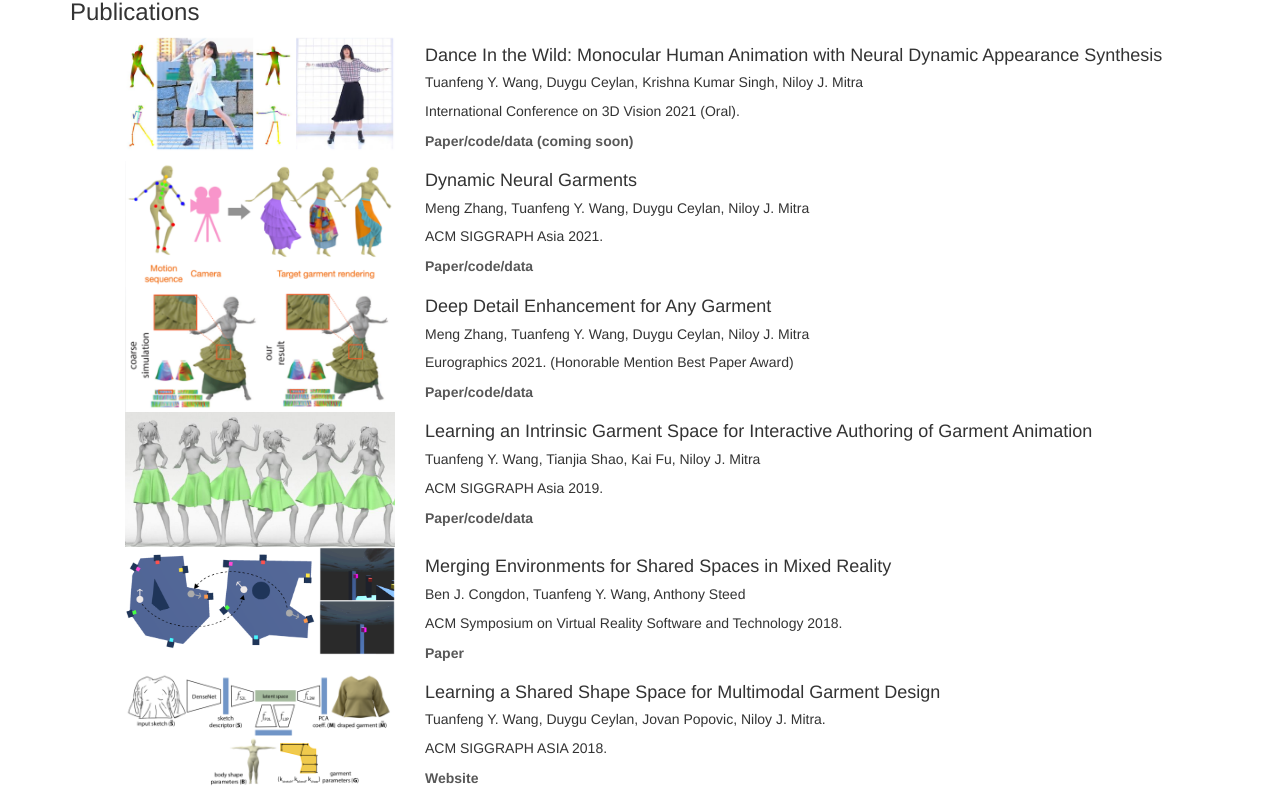
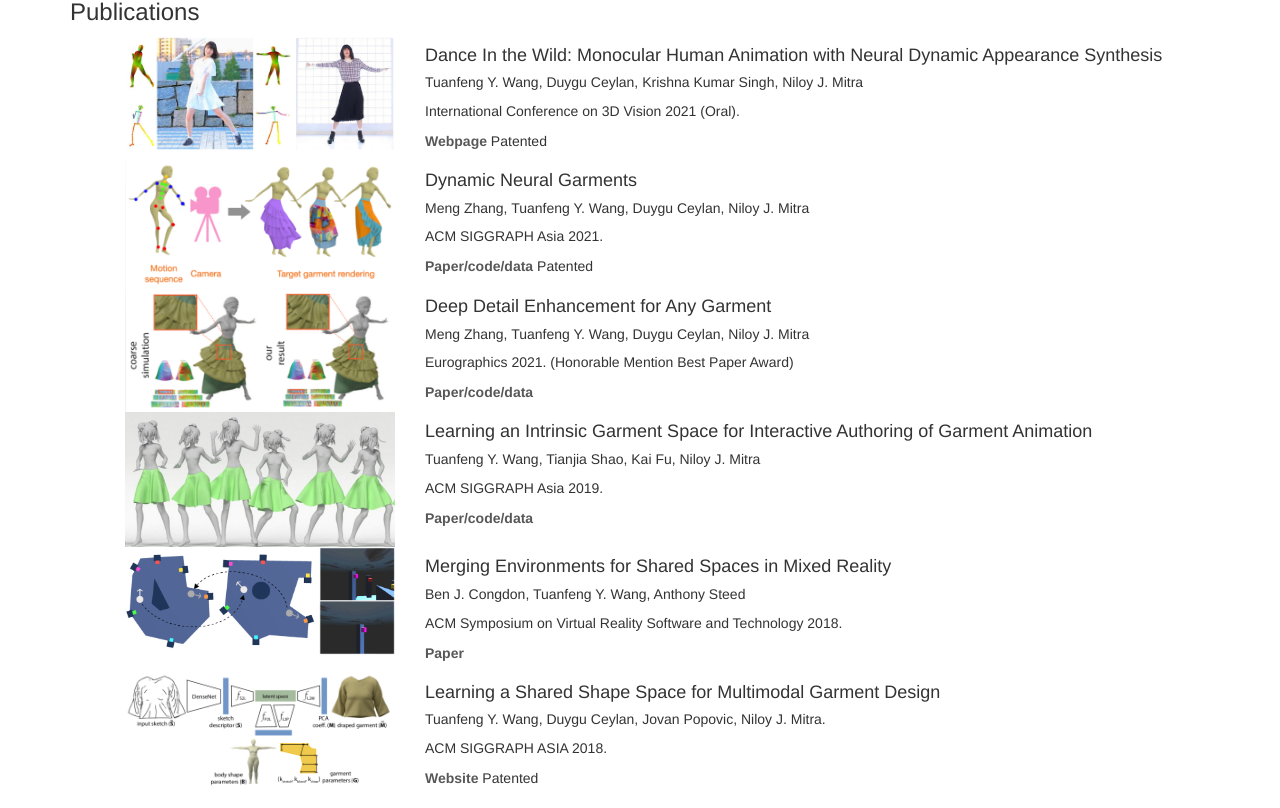
Before and after one commit to tuanfeng/tuanfeng.github.io, a plain HTML site: page index.html in a window 1280 px wide. Shown: the part 691-1499 px from the top of the page. Drawn offline with Linux system fonts and the light colour scheme.

Commit message:
Update index.html

```diff
--- a/index.html
+++ b/index.html
@@ -99,7 +99,7 @@
                     <h4 align="left">Dance In the Wild: Monocular Human Animation with Neural Dynamic Appearance Synthesis</h4>
                     <h5 align="left">Tuanfeng Y. Wang, Duygu Ceylan, Krishna Kumar Singh, Niloy J. Mitra</h5>
                     <p align="left">International Conference on 3D Vision 2021 (Oral).</p>
-                    <p align="left"> <a href="-" style="color: rgb(88,88,88) "><b>Paper/code/data (coming soon)</b></a></p>
+                    <p align="left"> <a href="http://geometry.cs.ucl.ac.uk/projects/2021/danceinwild/" style="color: rgb(88,88,88) "><b>Webpage</b></a> Patented</p>
                 </div>
             </div>
 
@@ -114,7 +114,7 @@
                     <h4 align="left">Dynamic Neural Garments</h4>
                     <h5 align="left">Meng Zhang, Tuanfeng Y. Wang, Duygu Ceylan, Niloy J. Mitra</h5>
                     <p align="left">ACM SIGGRAPH Asia 2021.</p>
-                    <p align="left"> <a href="http://geometry.cs.ucl.ac.uk/projects/2021/DynamicNeuralGarments/" style="color: rgb(88,88,88) "><b>Paper/code/data</b></a></p>
+                    <p align="left"> <a href="http://geometry.cs.ucl.ac.uk/projects/2021/DynamicNeuralGarments/" style="color: rgb(88,88,88) "><b>Paper/code/data</b></a> Patented</p>
                 </div>
             </div>
 
@@ -173,7 +173,7 @@
                     <h4 align="left">Learning a Shared Shape Space for Multimodal Garment Design</h4>
                     <h5 align="left">Tuanfeng Y. Wang, Duygu Ceylan, Jovan Popovic, Niloy J. Mitra. </h5>
                     <p align="left">ACM SIGGRAPH ASIA 2018.</p>
-                    <p align="left"> <a href="http://geometry.cs.ucl.ac.uk/projects/2018/garment_design/" style="color: rgb(88,88,88) "><b>Website</b></p>
+                    <p align="left"> <a href="http://geometry.cs.ucl.ac.uk/projects/2018/garment_design/" style="color: rgb(88,88,88) "><b>Website</b></a> Patented</p>
                 </div>
             </div>
             <div class="row">
```
